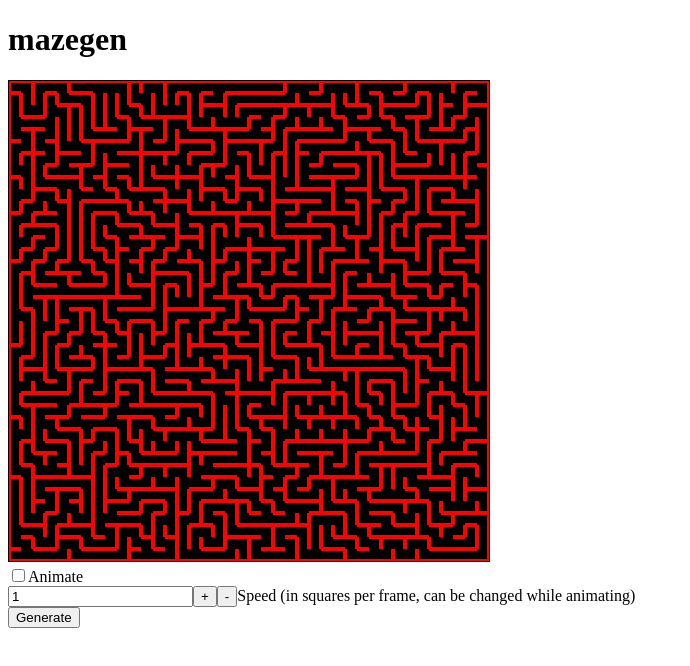
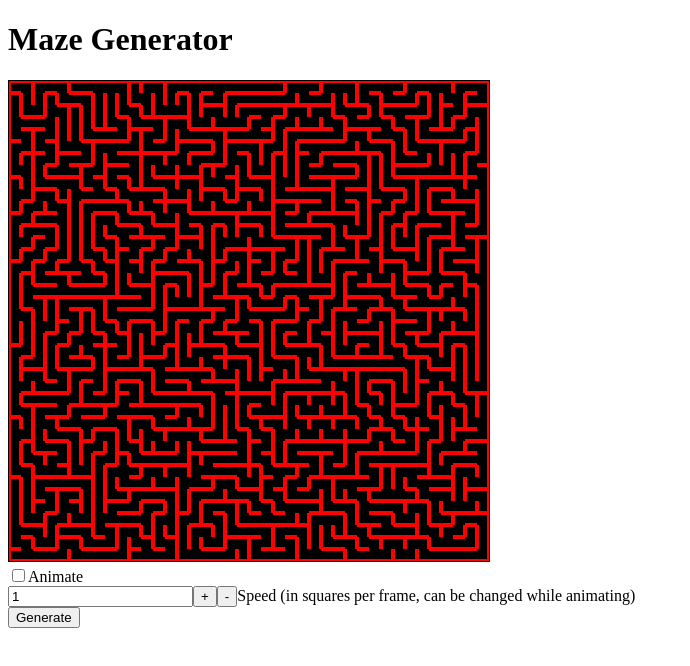
Before and after one commit to tckmn/js-mazegen, a plain HTML site: page index.html in a window 1280 px wide. Shown: the whole page, without its empty margins (0-690 px from the left). Drawn offline with Linux system fonts and the light colour scheme.

Commit message:
Update index.html

```diff
--- a/index.html
+++ b/index.html
@@ -4,10 +4,10 @@
     <meta charset='UTF-8'>
     <!-- mobile -->
     <meta name='viewport' content='width=device-width' />
-    <title>mazegen</title>
+    <title>Maze Generator</title>
     <script type='text/javascript' src='script.js'></script>
   </head>
   <body>
-    <h1>mazegen</h1>
+    <h1>Maze Generator</h1>
   </body>
 </html>
```
